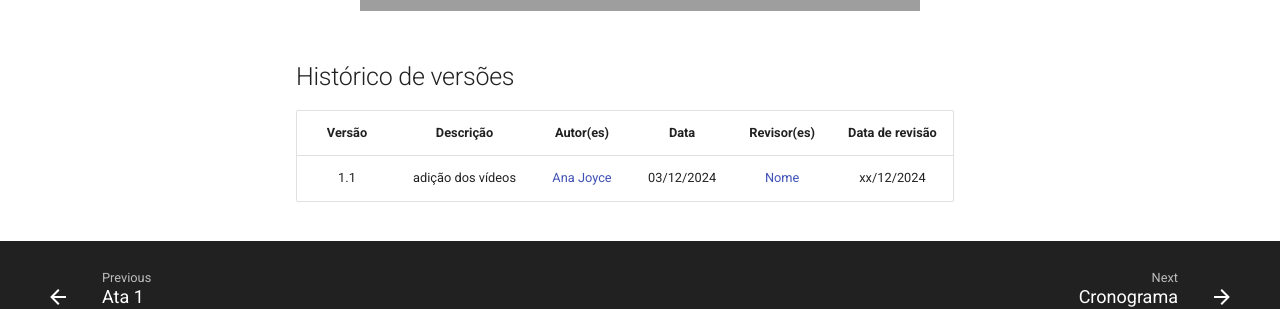
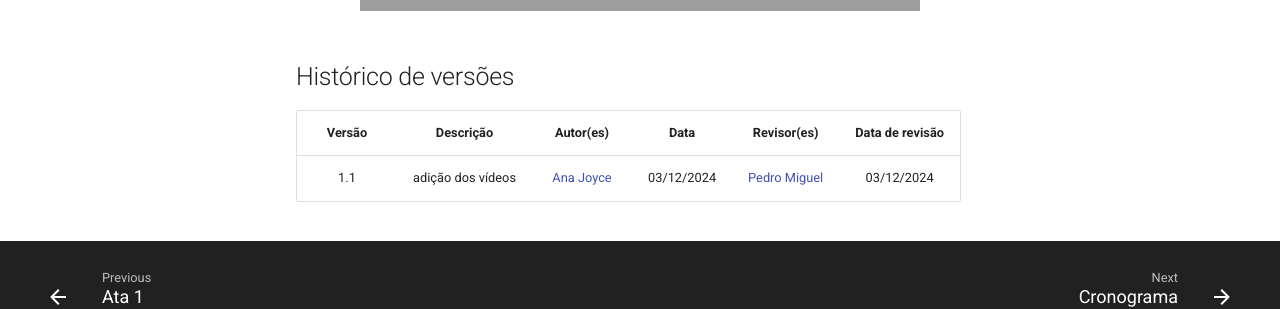
Before and after one commit to Interacao-Humano-Computador/2024.2-Grupo04, an MkDocs documentation site: the page built from docs/apresentacoes/entrega2.md, in a window 1280 px wide and 900 px high, scrolled down 3183 px. Shown: the part 522-831 px from the top of the window. Built offline with MkDocs 1.6.1 and Material for MkDocs 9.7.7, drawn with Linux system fonts in a browser that asks for light colours; comment, search, counter and statistics services are not loaded; grey boxes are pictures that could not be loaded.

Commit message:
Update entrega2.md

```diff
--- a/docs/apresentacoes/entrega2.md
+++ b/docs/apresentacoes/entrega2.md
@@ -55,4 +55,4 @@
 
 | Versão |     Descrição      |                     Autor(es)                     |    Data    |                     Revisor(es)                     | Data de revisão |
 | :----: | :----------------: | :-----------------------------------------------: | :--------: | :-------------------------------------------------: | :-------------: |
-|  1.1   | adição dos vídeos | [Ana Joyce](https://github.com/anajoyceamorim) | 03/12/2024 | [Nome](https://github.com/) |   xx/12/2024   |
+|  1.1   | adição dos vídeos | [Ana Joyce](https://github.com/anajoyceamorim) | 03/12/2024 | [Pedro Miguel](https://github.com/pedroMADBR) |   03/12/2024   |
```
